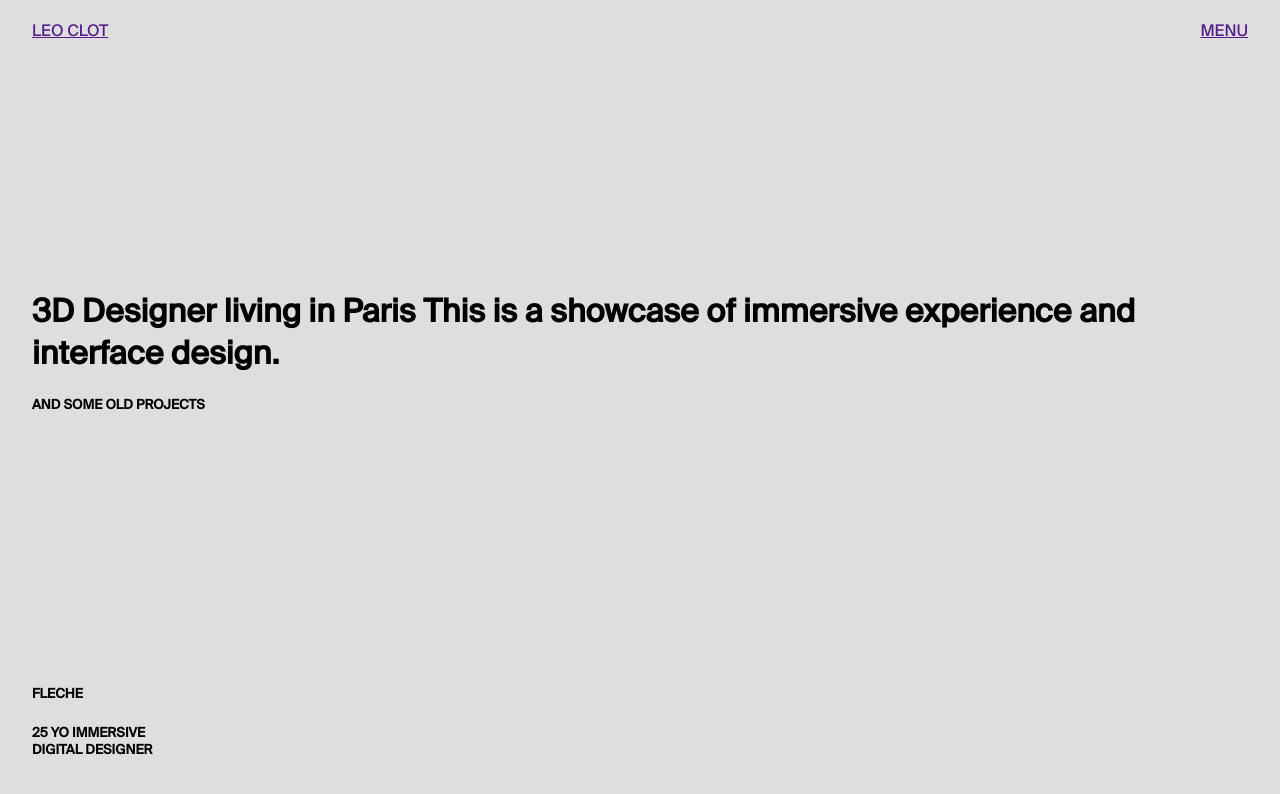
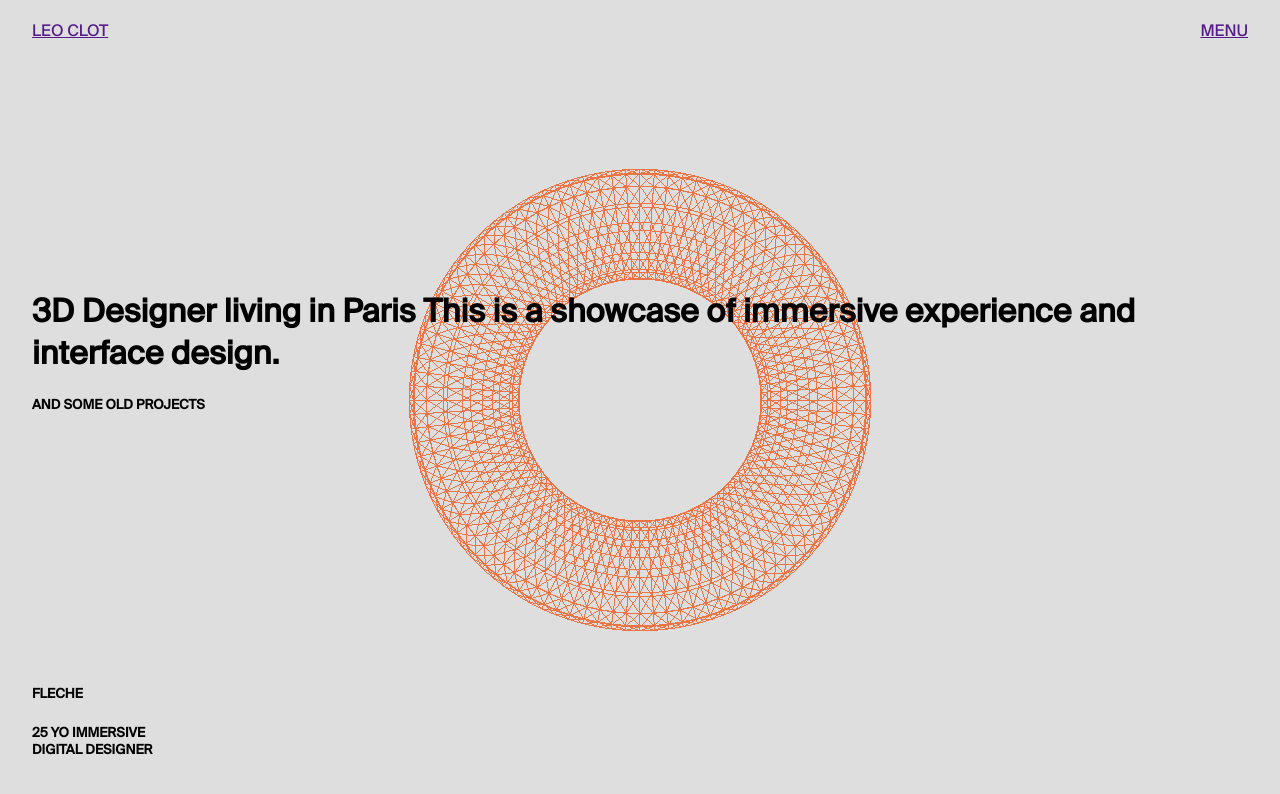
Before and after one commit to Dan-Hen/Folio.v3, a website built with Parcel: page index.html in a window 1280 px wide. Built offline with nearby package versions, Linux system fonts and the light colour scheme; animation ran at ten frames a second; files whose address does not match are found by name; a web font is replaced by a local one.

Commit message:
add three.js torus

```diff
--- a/index.html
+++ b/index.html
@@ -2,11 +2,12 @@
 <html lang="en">
 <head>
   <meta charset="UTF-8">
-  <meta name="viewport" content="width=device-width, initial-scale=1.0">
+  <meta name="viewport" content="width=device-width, initial-scale=1">
   <meta http-equiv="X-UA-Compatible" content="ie=edge">
   <title>Front-end Boilerplate by Malo Widerspach</title>
   <link rel="stylesheet" href="./src/style.scss">
 </head>
+<canvas id="bg"></canvas>
 <body>
   <header>
     <div class="menu">
@@ -36,7 +37,11 @@
         DIGITAL DESIGNER
       </h5>
     </div>
-  </div>
+  </header>
+
+  <main>
+
+  </main>
 
   <script src="./src/main.js"></script>
 </body>
--- a/src/main.js
+++ b/src/main.js
@@ -1 +1,35 @@
-console.log('Hello World')
+import '../src/style.scss';
+
+import * as THREE from 'three';
+
+const scene = new THREE.Scene();
+
+//set the size of the camera. In order : TODO
+const camera = new THREE.PerspectiveCamera( 75, window.innerWidth / window.innerHeight, 0.1, 1000 );
+
+const renderer = new THREE.WebGLRenderer({
+    //set the background of the canvas transparent
+    alpha: true,
+    canvas: document.querySelector('#bg'),
+  });
+
+//set the size of canvas by the size of the screen
+renderer.setPixelRatio(window.devicePixelRatio);
+renderer.setSize(window.innerWidth, window.innerHeight);
+camera.position.setZ(30);
+
+//add mesh / geometry and materials
+const geometry = new THREE.TorusGeometry( 10, 3, 16, 100 )
+const material = new THREE.MeshBasicMaterial ( {color: 0XEC7442, wireframe: true } );
+const torus = new THREE.Mesh ( geometry, material);
+
+//render the scene
+scene.add (torus)
+
+//render the scene
+function animate() {
+    requestAnimationFrame ( animate );
+    renderer.render (scene, camera);
+}
+
+animate()
--- a/src/style.scss
+++ b/src/style.scss
@@ -28,6 +28,14 @@ body {
   }
 }
 
+canvas{
+  position: fixed;
+  top:0;
+  left: 0;
+  z-index: -1;
+  background: transparent;
+}
+
 header{
   height: calc(100vh - 40px);
   display: flex;
```
